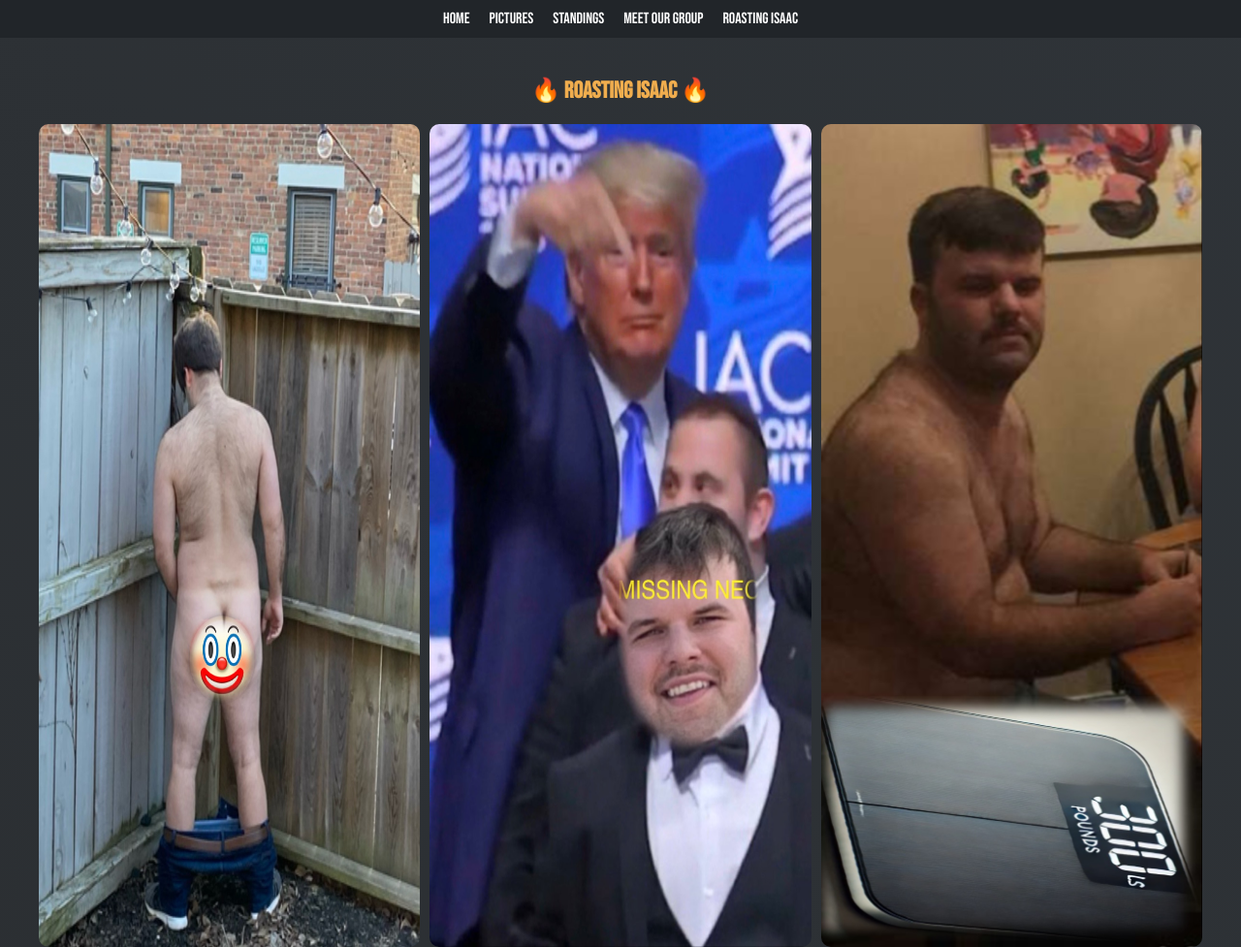
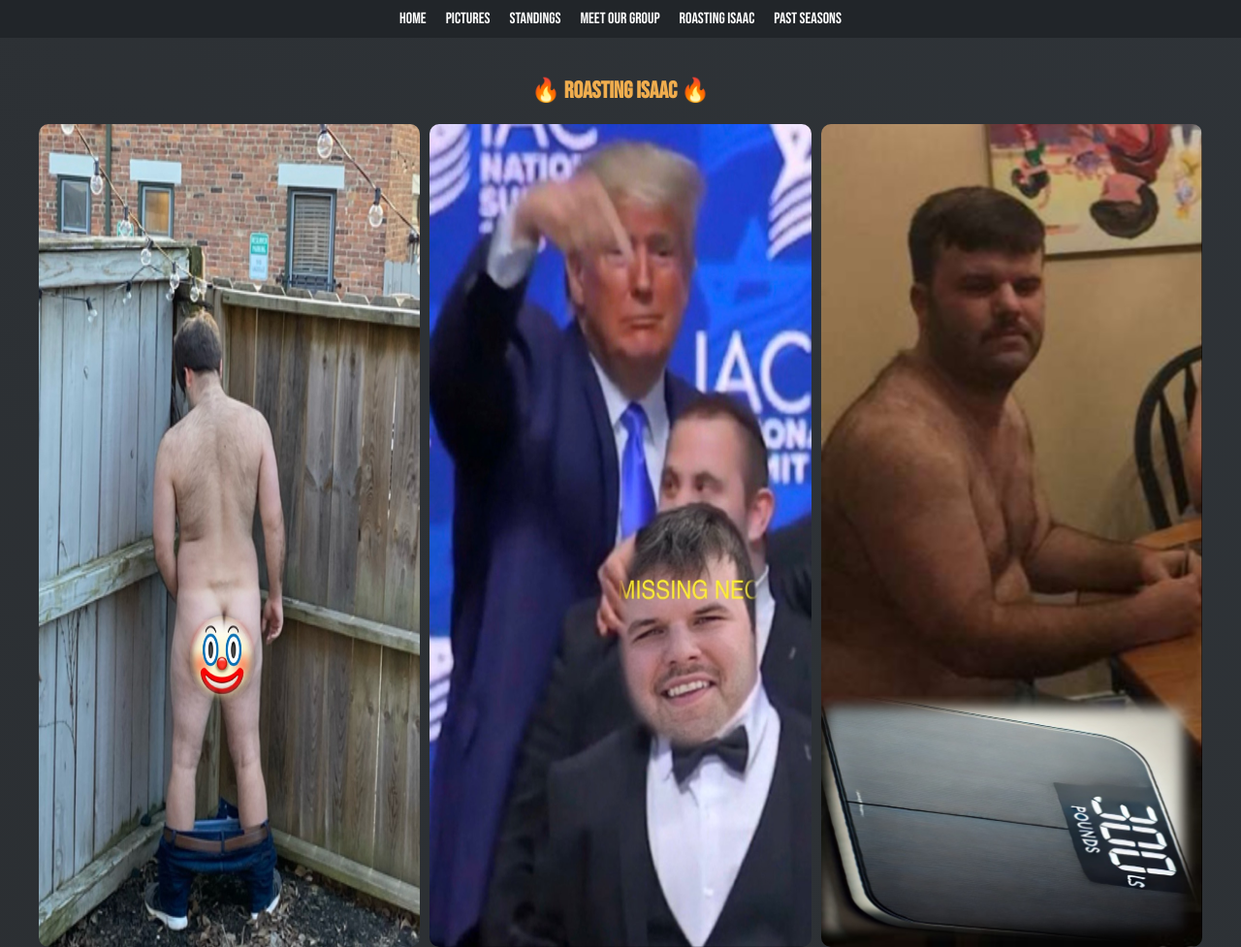
Before and after one commit to gaburton1220/No-Tegridy, a plain HTML site: page roasting-isaac.html in a window 1280 px wide. Shown: the top 977 px of the page at 97% size. Drawn offline with Linux system fonts and the light colour scheme.

Commit message:
Update roasting-isaac.html

```diff
--- a/roasting-isaac.html
+++ b/roasting-isaac.html
@@ -102,6 +102,7 @@
             <li><a href="standings.html">Standings</a></li>
             <li><a href="group.html">Meet Our Group</a></li>
             <li><a href="roasting-isaac.html">Roasting Isaac</a></li>
+            <li><a href="past-seasons.html">Past Seasons</a></li>
         </ul>
     </nav>
 
```
